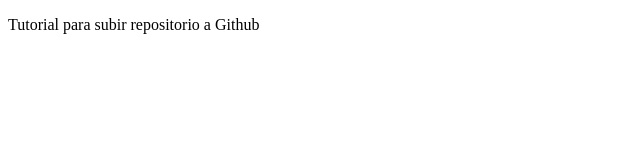
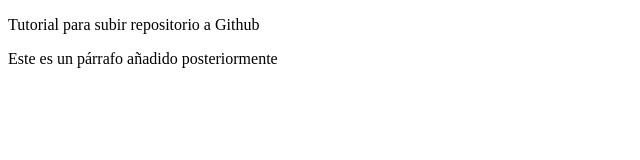
Before and after one commit to manologariza/PruebaGitHubDesktop, a plain HTML site: page index.html in a window 1280 px wide. Shown: the whole page, without its empty margins (0-640 px from the left). Drawn offline with Linux system fonts and the light colour scheme.

Commit message:
Segundo commit
Segundo commit del proyecto

```diff
--- a/index.html
+++ b/index.html
@@ -6,5 +6,6 @@
   </head>
   <body>
     <p>Tutorial para subir repositorio a Github</p>
+    <p>Este es un párrafo añadido posteriormente</p>
   </body>
 </html>
```
